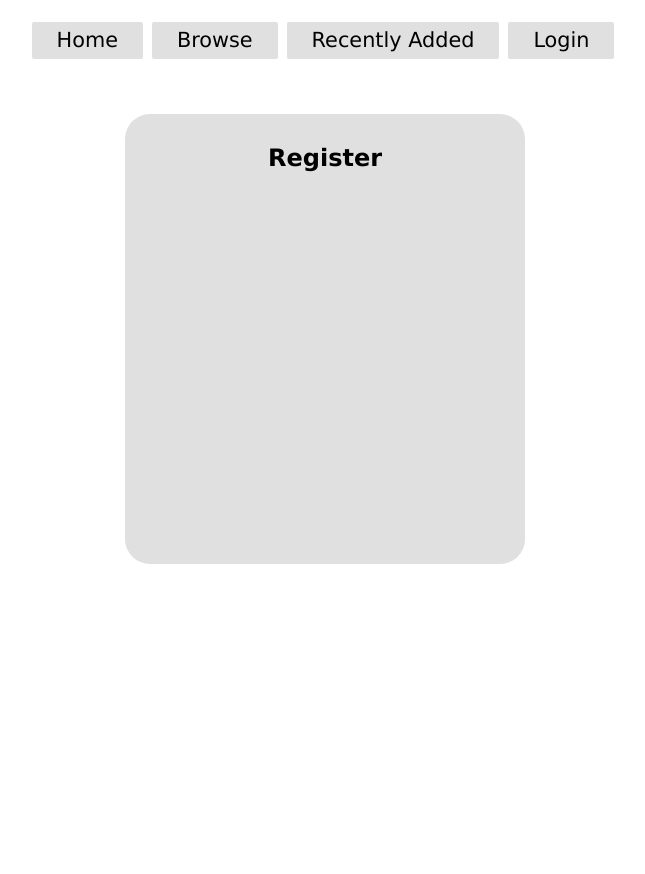
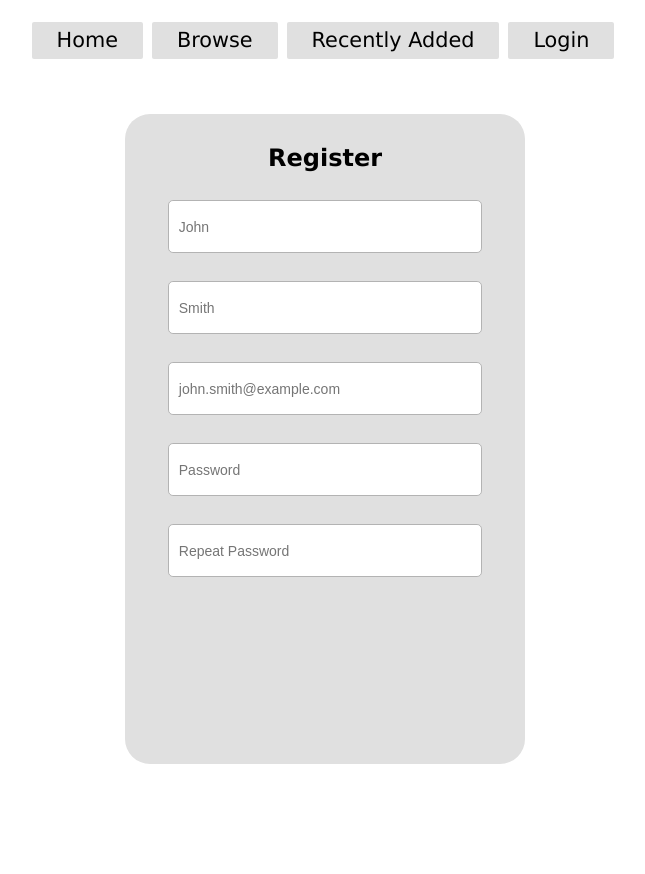
Before and after one commit to jdub9108/SE-174, a PHP site: page /registration.html in a window 1280 px wide. Shown: the part 344-1218 px from the top of the page, without its empty margins (315-960 px from the left). Before the commit the page ends 908 px from the top, so only its background shows below. Run offline with PHP 8.4, Linux system fonts and the light colour scheme.

Commit message:
Changed password input fields to mask password, and extended the height of the registration page div

```diff
--- a/css/index.css
+++ b/css/index.css
@@ -150,6 +150,12 @@ h2 {
     margin-top: 30px;
     margin-bottom: 110px;
     width: 400px;
-    height: 450px;
+    height: 650px;
     border-radius: 25px;
 }
+
+.registrationPage {
+    margin-top: 2em;
+    width: 22em;
+    height: 3.5em;
+}
--- a/login.html
+++ b/login.html
@@ -21,8 +21,8 @@
          <h2>Sign in</h2>
 
          <form action="" id="form2"> <!-- Remember to put PHP -->
-      	   <input type="text" class="inputField loginPage"  name="email" placeholder="Email: ">
-           <input type="text" class="inputField loginPage"  name="password" placeholder="Password: ">
+      	   <input type="text" class="inputField loginPage" name="email" placeholder="  john.smith@example.com ">
+           <input type="password" class="inputField loginPage" name="password" placeholder="  *******">
            <button id="login-send-button" type="submit" form="form2" value="Submit"> Login </button>
       	 </form>
 
--- a/registration.html
+++ b/registration.html
@@ -17,16 +17,21 @@
       	<a href="index.html">Home</a>
       	<a href="">Browse</a>
       	<a href="#RecentlyAdded">Recently Added</a>
-      	<a href="index.html">Login</a>
+      	<a href="login.html">Login</a>
       </nav>
 
 	  <div class="registration_info">
 	  	<h2>Register</h2>
+	      <form action="">
+	      	<input type="text" class="inputField registrationPage" name="firstName" placeholder="  John">
+	      	<input type="text" class="inputField registrationPage" name="lastName" placeholder="  Smith">
+	      	<input type="text" class="inputField registrationPage" name="email" placeholder="  john.smith@example.com">
+	      	<input type="password" class="inputField registrationPage" name="password" placeholder= "  Password">
+	      	<input type="password" class="inputField registrationPage" name="repeatPassword" placeholder= "  Repeat Password">
 
+	      </form>
 	  </div>
 
     </div>
-
   </body>
-
 </html>
```
